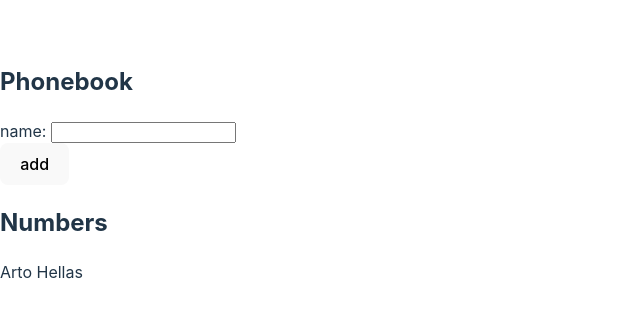
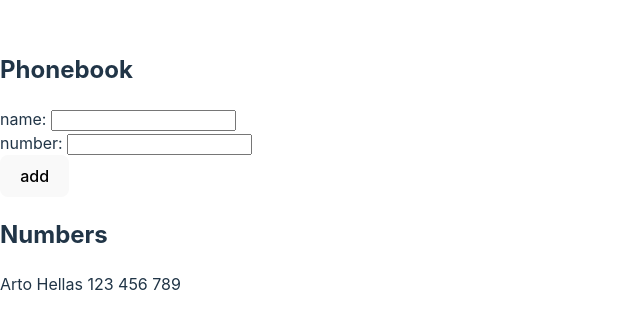
Before and after one commit to moio99/FSOReact, a React (Vite) app in the folder part1/: page / in a window 1280 px wide. Shown: the part 236-566 px from the top of the page, without its empty margins (0-640 px from the left). Built offline with nearby package versions, Linux system fonts and the light colour scheme.

Commit message:
2.8 step 3

```diff
--- a/part1/src/App.tsx
+++ b/part1/src/App.tsx
@@ -2,27 +2,35 @@ import { useState } from "react"
 // import Course, { courses, iCourses } from "./compoents/Course"
 
 const App = () => {
-  const [persons, setPersons] = useState([{ id:0, name: 'Arto Hellas' }])
+  const [persons, setPersons] = useState([{ id:0, name: 'Arto Hellas', number: '123 456 789' }])
   const [newName, setNewName] = useState('')
+  const [newNumber, setNewNumber] = useState('')
 
   const addPhone = (event: React.FormEvent<HTMLFormElement>) => {
     event.preventDefault()
 
     const form = (event.target as HTMLFormElement);
-    const inputElement = form.querySelector("input[id='nome']") as HTMLInputElement;
-    const inputValue = inputElement.value;
+    const inputName = form.querySelector("input[id='nome']") as HTMLInputElement;
+    const inputNumber = form.querySelector("input[id='numero']") as HTMLInputElement;
+    const inputNameValue = inputName.value;
+    const inputNumerValue = inputNumber.value;
 
-    if (persons.findIndex(person => person.name === inputValue) > -1) {
-      alert(`${inputValue} is already added to phonebook`)
+    if (persons.findIndex(person => person.name === inputNameValue) > -1) {
+      alert(`${inputNameValue} is already added to phonebook`)
     } else {
-      setPersons(persons.concat({id: persons.length, name: inputValue}))
+      setPersons(persons.concat({id: persons.length, name: inputNameValue, number: inputNumerValue}))
       setNewName('')
+      setNewNumber('')
     }
   }
 
-  const handleNoteChange = (event: React.FormEvent<HTMLInputElement>) => {
+  const handleNameChange = (event: React.FormEvent<HTMLInputElement>) => {
     const inputValue = (event.target as HTMLInputElement).value;
     setNewName(inputValue)
+  }
+  const handleNumberChange = (event: React.FormEvent<HTMLInputElement>) => {
+    const inputValue = (event.target as HTMLInputElement).value;
+    setNewNumber(inputValue)
   }
 
   return (
@@ -38,7 +46,10 @@ const App = () => {
         <h2>Phonebook</h2>
         <form onSubmit={addPhone}>
           <div>
-            name: <input id='nome' value={newName} onChange={handleNoteChange}/>
+            name: <input id='nome' value={newName} onChange={handleNameChange}/>
+          </div>
+          <div>
+            number: <input id='numero' value={newNumber} onChange={handleNumberChange}/>
           </div>
           <div>
             <button type='submit'>add</button>
@@ -46,8 +57,8 @@ const App = () => {
         </form>
         <h2>Numbers</h2>
         <div>
-          {persons.map( (person: {id: number, name: string}) =>
-            <div key={person.id}>{person.name}</div>
+          {persons.map( (person: {id: number, name: string, number: string}) =>
+            <div key={person.id}>{person.name} {person.number}</div>
           )}
         </div>
       </div>
```
